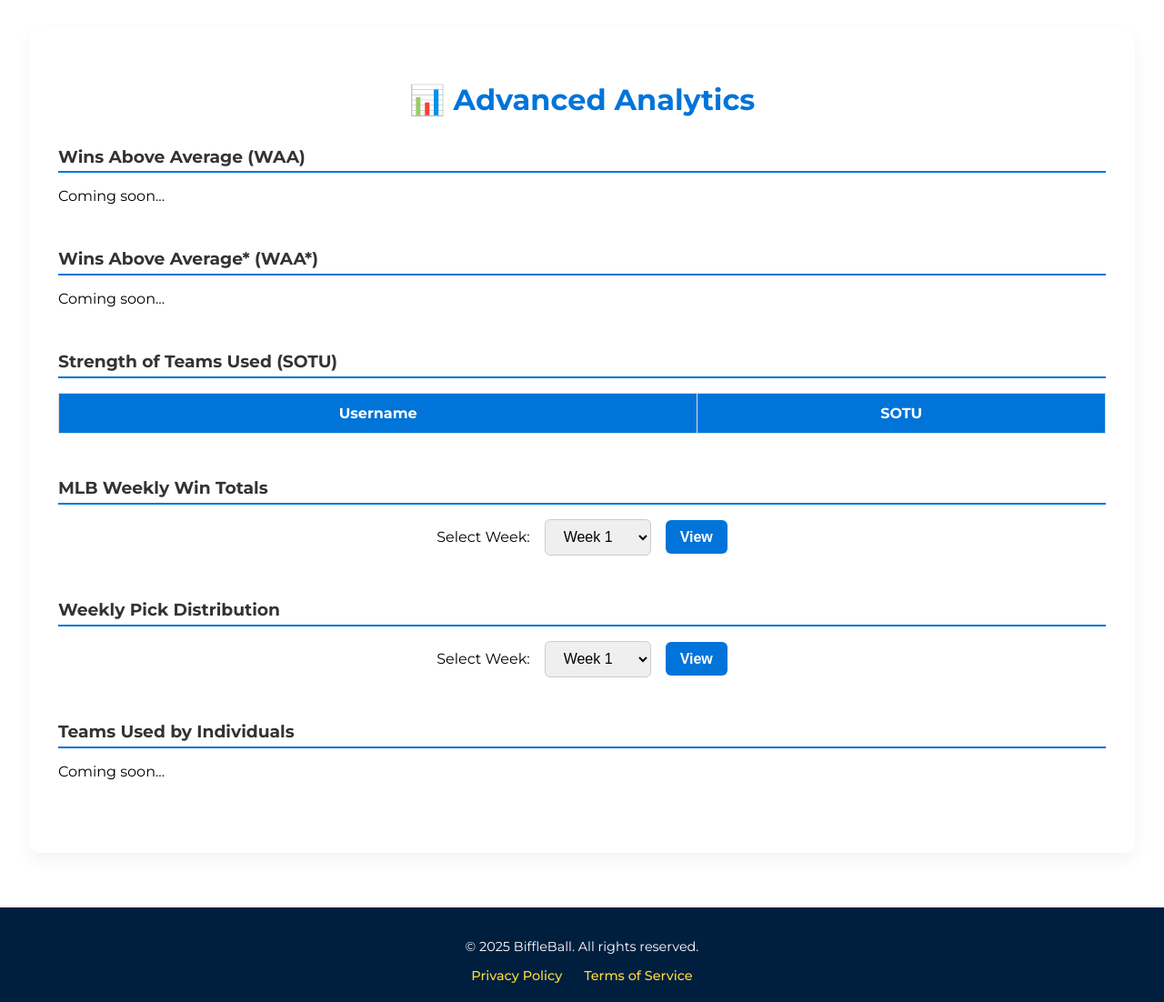
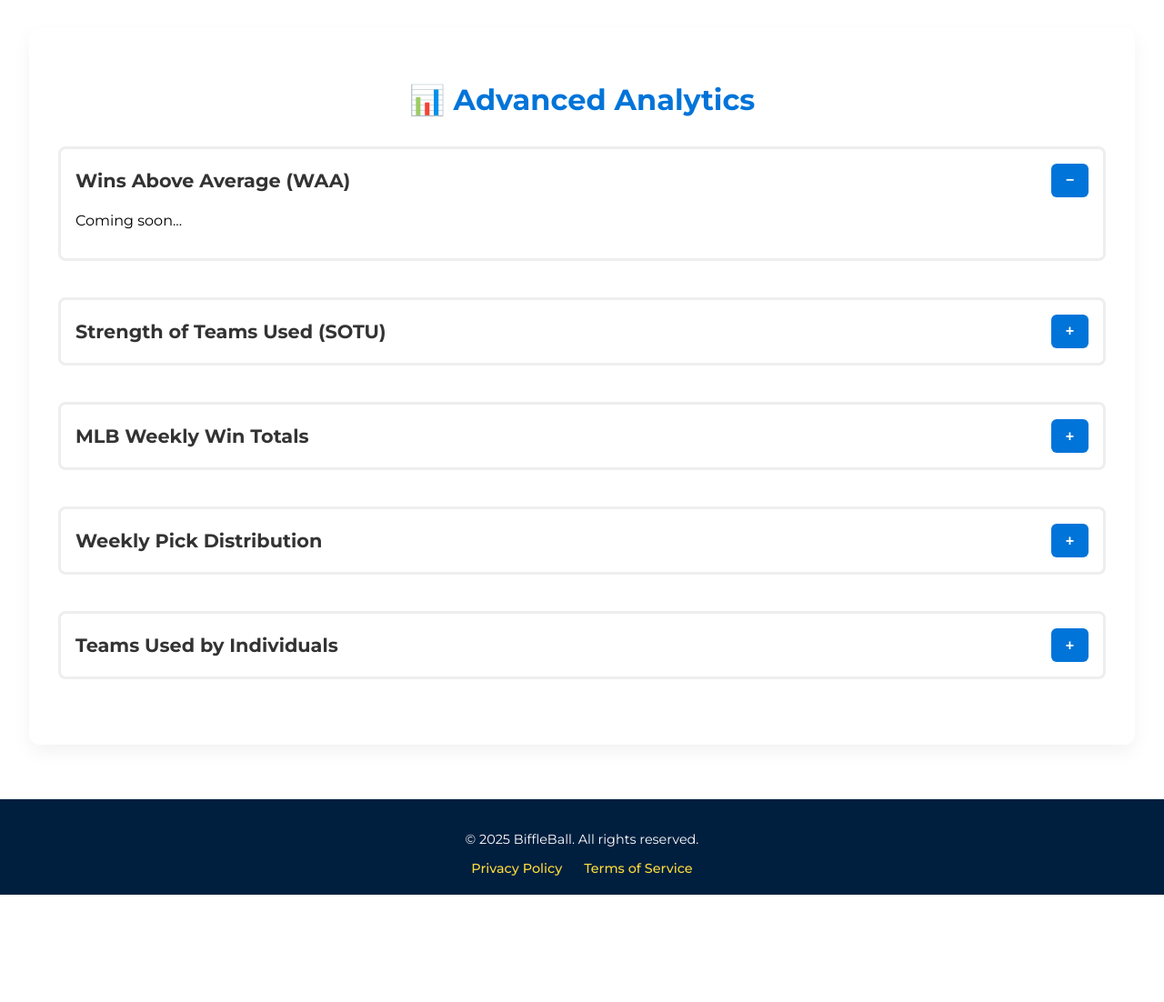
Before and after one commit to James-fleming394/biffleball, a PHP site: page /analytics.php in a window 1280 px wide. Shown: the part 97-1199 px from the top of the page at 91% size. After the commit the page ends 1081 px from the top, so only its background shows below. Run offline with PHP 8.4, Linux system fonts and the light colour scheme; data that the repository does not hold is empty; grey boxes are pictures that could not be loaded.

Commit message:
Update: Toggle sections for Analytics tables

```diff
--- a/app/views/analytics.php
+++ b/app/views/analytics.php
@@ -18,14 +18,41 @@
 }
 
 .analytics-container section {
-    margin-bottom: 3rem;
+    margin-bottom: 2.5rem;
+    border: 3px solid #eee;
+    border-radius: 8px;
+    padding: 1rem;
+    position: relative;
+    transition: all 0.3s ease;
 }
 
 .analytics-container h3 {
-    margin-bottom: 1rem;
+    margin: 0;
     color: #333;
-    border-bottom: 2px solid #0074D9;
-    padding-bottom: 0.3rem;
+    display: flex;
+    justify-content: space-between;
+    align-items: center;
+    font-size: 1.3rem;
+    cursor: pointer;
+}
+
+.toggle-btn {
+    font-size: 1.3rem;
+    background: none;
+    border: none;
+    cursor: pointer;
+    color: #0074D9;
+    font-weight: bold;
+    transition: transform 0.3s ease;
+}
+
+.analytics-content {
+    margin-top: 1rem;
+    display: none;
+}
+
+.analytics-content.show {
+    display: block;
 }
 
 .analytics-table {
@@ -85,22 +112,26 @@
     <h2>📊 Advanced Analytics</h2>
 
     <section>
-        <h3>Wins Above Average (WAA)</h3>
+        <h3 onclick="toggleSection(this)">
+            Wins Above Average (WAA)
+            <button class="toggle-btn">−</button>
+        </h3>
+        <div class="analytics-content show">
             <p>Coming soon...</p>
+        </div>
     </section>
 
     <section>
-        <h3>Wins Above Average* (WAA*)</h3>
-        <p>Coming soon...</p>
-    </section>
-
-    <section>
-        <h3>Strength of Teams Used (SOTU)</h3>
+        <h3 onclick="toggleSection(this)">
+            Strength of Teams Used (SOTU)
+            <button class="toggle-btn">+</button>
+        </h3>
+        <div class="analytics-content">
             <table class="analytics-table">
                 <thead>
                     <tr>
                         <th>Username</th>
-                    <th>SOTU</th>
+                        <th>SOTU (Avg. Team Wins)</th>
                     </tr>
                 </thead>
                 <tbody>
@@ -112,10 +143,15 @@
                     <?php endforeach; ?>
                 </tbody>
             </table>
+        </div>
     </section>
 
     <section>
-        <h3>MLB Weekly Win Totals</h3>
+        <h3 onclick="toggleSection(this)">
+            MLB Weekly Win Totals
+            <button class="toggle-btn">+</button>
+        </h3>
+        <div class="analytics-content">
             <form method="GET" action="">
                 <label for="week">Select Week:</label>
                 <select name="week" id="week">
@@ -125,10 +161,15 @@
                 </select>
                 <button type="submit">View</button>
             </form>
+        </div>
     </section>
 
     <section>
-        <h3>Weekly Pick Distribution</h3>
+        <h3 onclick="toggleSection(this)">
+            Weekly Pick Distribution
+            <button class="toggle-btn">+</button>
+        </h3>
+        <div class="analytics-content">
             <form method="GET" action="">
                 <label for="week_distribution">Select Week:</label>
                 <select name="week_distribution" id="week_distribution">
@@ -138,12 +179,34 @@
                 </select>
                 <button type="submit">View</button>
             </form>
+        </div>
     </section>
 
     <section>
-        <h3>Teams Used by Individuals</h3>
+        <h3 onclick="toggleSection(this)">
+            Teams Used by Individuals
+            <button class="toggle-btn">+</button>
+        </h3>
+        <div class="analytics-content">
             <p>Coming soon...</p>
+        </div>
     </section>
 </div>
 
+<script>
+function toggleSection(header) {
+    const content = header.nextElementSibling;
+    const button = header.querySelector('.toggle-btn');
+    const isVisible = content.classList.contains('show');
+
+    if (isVisible) {
+        content.classList.remove('show');
+        button.textContent = "+";
+    } else {
+        content.classList.add('show');
+        button.textContent = "−";
+    }
+}
+</script>
+
 <?php include 'footer.php'; ?>
```
Lines whose indentation alone changed are shown as unchanged.
